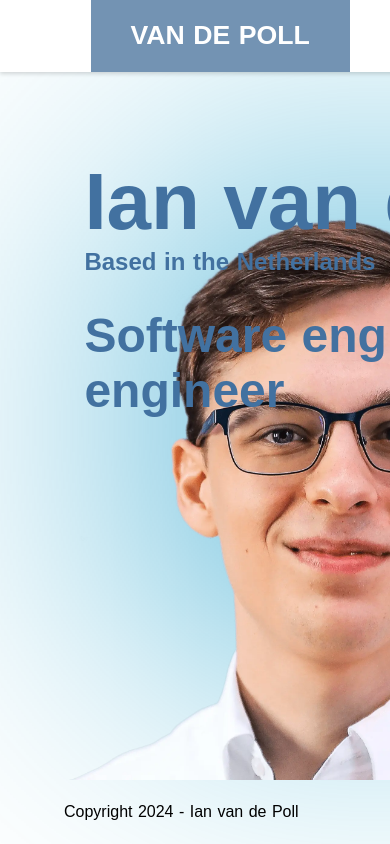
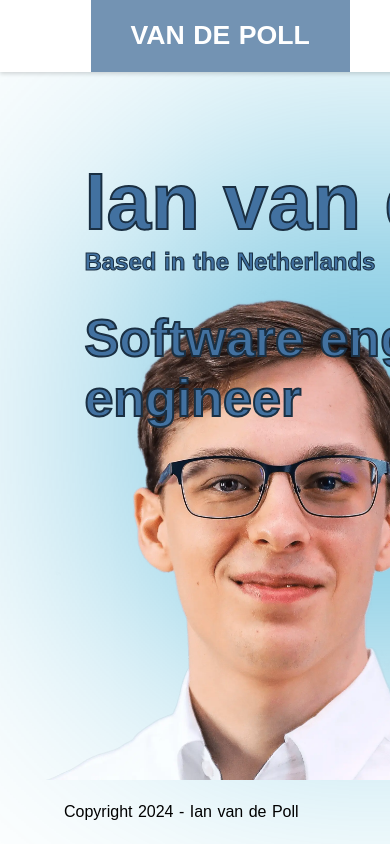
Before and after one commit to tragamota/ianvandepoll.nl, a Nuxt app: page / in a window 390 px wide. Shown: the top 844 px of the page. Built offline with nearby package versions, Linux system fonts and the light colour scheme.

Commit message:
Add outline to home page text

```diff
--- a/pages/index.vue
+++ b/pages/index.vue
@@ -47,6 +47,8 @@
   display: block;
   position: relative;
 
+  -webkit-text-stroke: 2px #1a2f42;
+
   color: #4271a0;
   font-size: 5rem;
 }
@@ -54,6 +56,8 @@
 .title-container > h2 {
   display: block;
   position: relative;
+
+  -webkit-text-stroke: 1px #1a2f42;
 
   color: #4271a0;
   font-size: 1.5rem;
@@ -65,7 +69,9 @@
 
   color: #4271a0;
 
-  font-size: 3rem;
+  -webkit-text-stroke: 2px #1a2f42;
+
+  font-size: 3.25rem;
   margin-top: 2rem;
 }
 
@@ -97,6 +103,13 @@
   background-image: linear-gradient(#04b0ca, #0077be, #04b0ca);
 }
 
+@media screen and (max-width: 992px) {
+  .portrait {
+    width: 60vh;
+    left: 5vw;
+  }
+}
+
 @media screen and (min-width: 992px) {
   .portrait {
     width: 60vh;
@@ -114,7 +127,6 @@
 @media screen and (min-width: 1400px) {
   .portrait {
     width: 70vh;
-
     left: 25vw;
   }
 }
```
